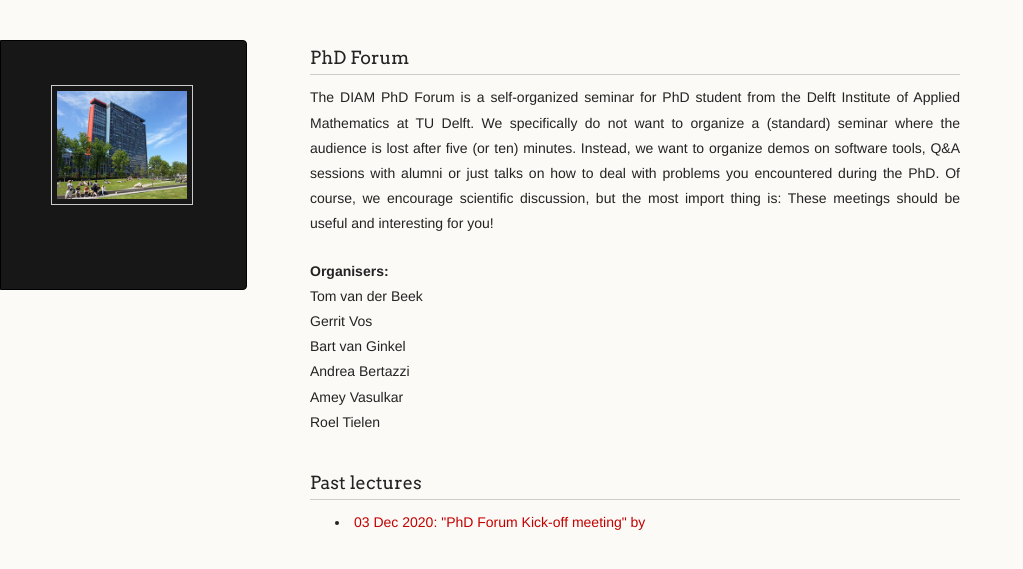
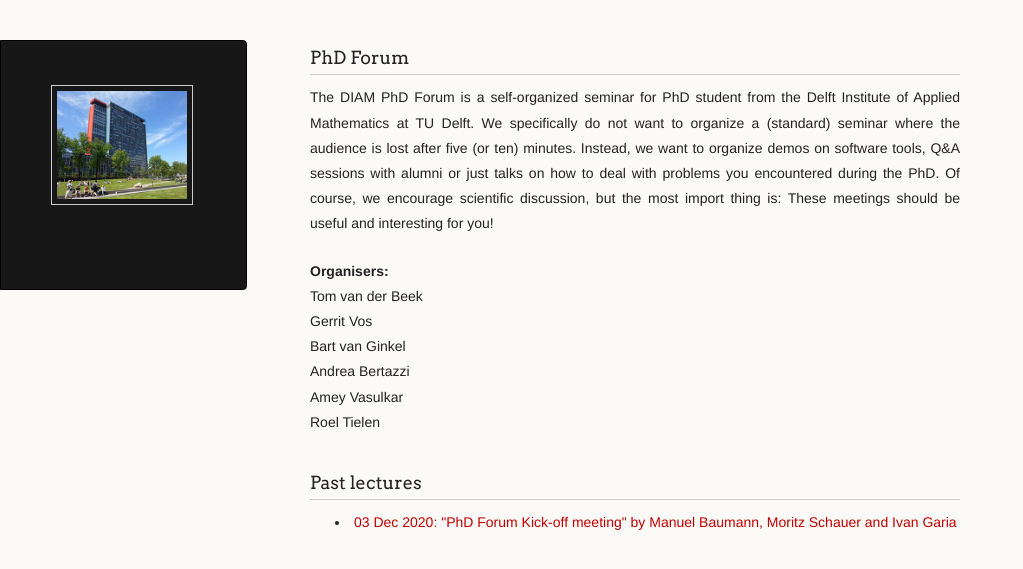
Before and after one commit to phdforum/phdforum.github.io, a Jekyll site: the page built from index.html, in a window 1280 px wide. Shown: the top 569 px of the page, without its empty margins (0-1023 px from the left). Built offline with Jekyll 4.4.1, drawn with Linux system fonts in a browser that asks for light colours.

Commit message:
Meetings added

```diff
--- a/_posts/2020-12-03-kickoff.md
+++ b/_posts/2020-12-03-kickoff.md
@@ -2,6 +2,7 @@
 layout: lecture
 title: PhD Forum Kick-off meeting
 category: lecture
+lecturers: Manuel Baumann, Moritz Schauer and Ivan Garia
 location: Zoom
 date: 2020-12-03 16:00:00 CET
 ---
```
Also changed, not shown: _posts/2021-01-28-meetgroup.md (+1 -0 lines), _posts/2021-03-18-interaction.md (+1 -0 lines).
